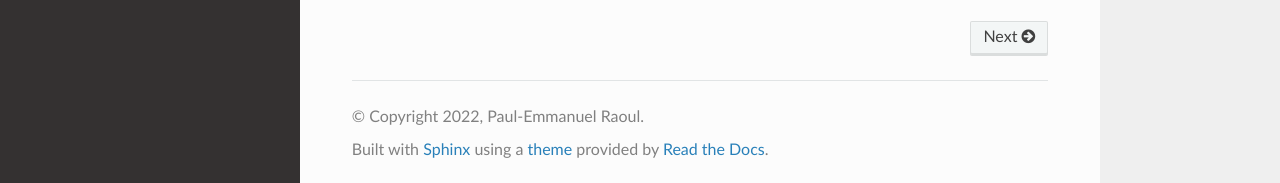
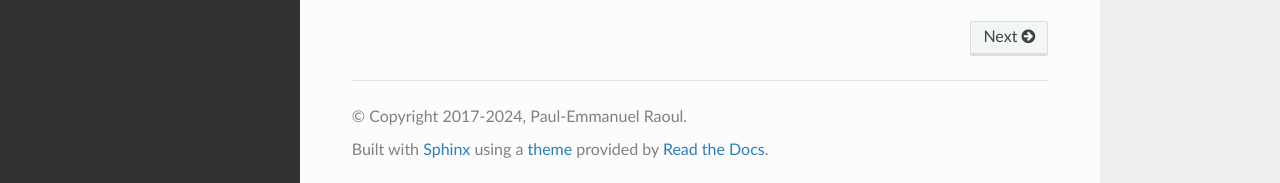
Before and after one commit to SkypLabs/probequest, a Sphinx documentation site: the page built from docs/index.rst, in a window 1280 px wide and 900 px high, scrolled down 803 px. Shown: the part 714-897 px from the top of the window. Built offline with Sphinx 7.4.7 and the Read the Docs theme 2.0.0, drawn with Linux system fonts in a browser that asks for light colours.

Commit message:
Update copyright year range in documentation

```diff
--- a/docs/conf.py
+++ b/docs/conf.py
@@ -5,13 +5,15 @@
 
 # pylint: skip-file
 
+from datetime import datetime
+
 from probequest import __version__ as VERSION
 
 # -- Project information -----------------------------------------------------
 # https://www.sphinx-doc.org/en/master/usage/configuration.html#project-information
 
 project = "ProbeQuest"
-copyright = "2022, Paul-Emmanuel Raoul"
+copyright = f"2017-{datetime.now().year}, Paul-Emmanuel Raoul"
 author = "Paul-Emmanuel Raoul"
 
 release = VERSION
```
